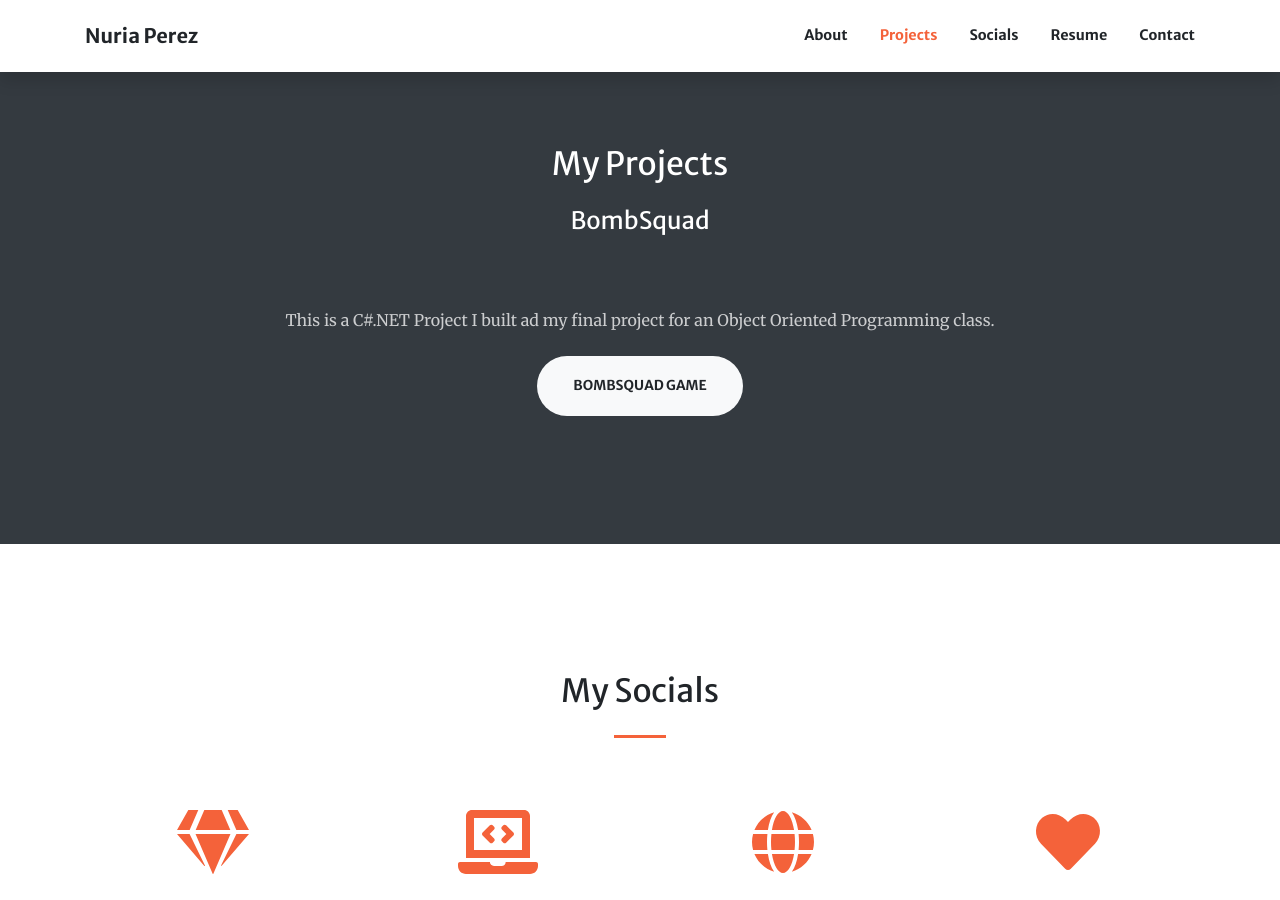
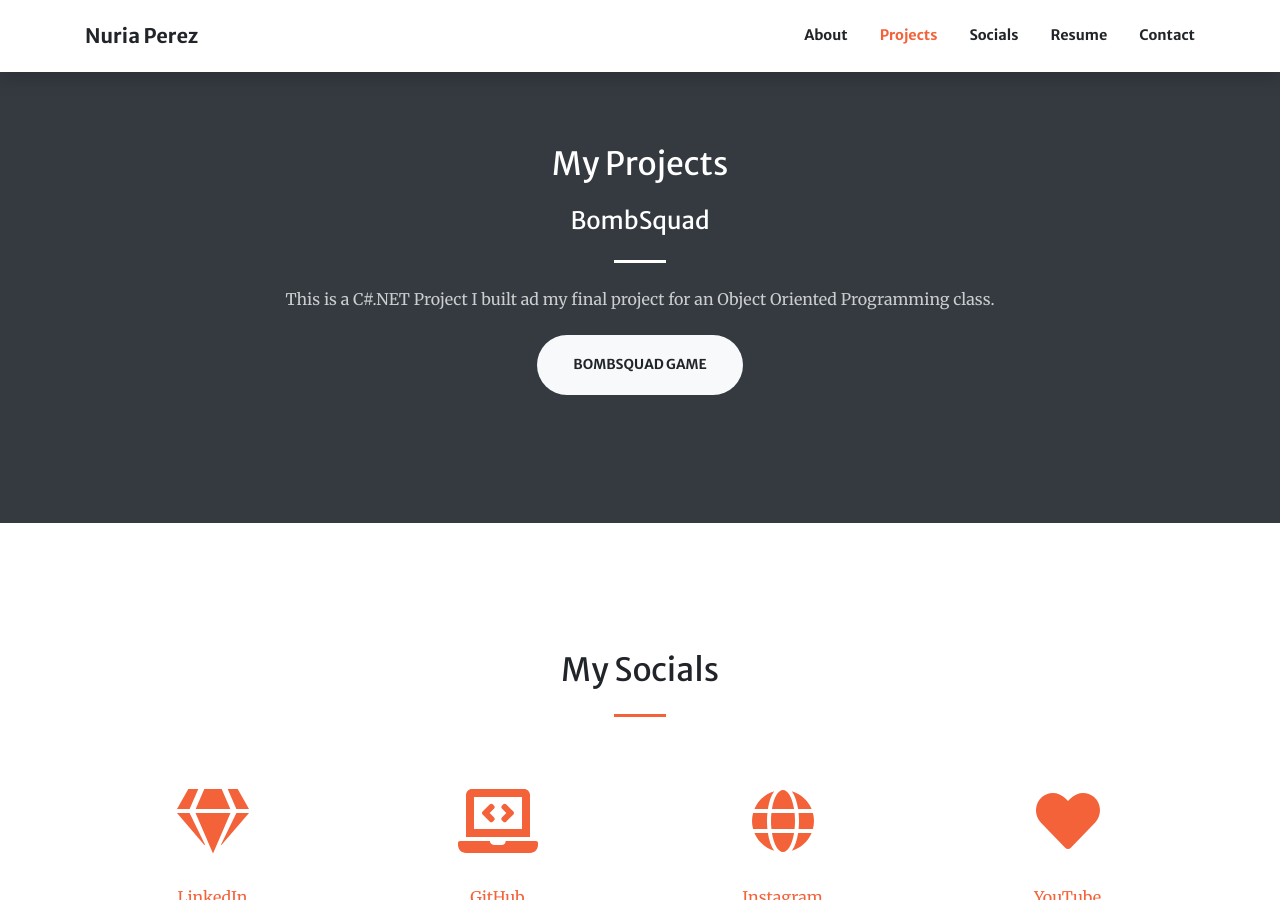
Before and after one commit to nperezcasas/nperezcasas.github.io, a Jekyll site: the page built from index.html, in a window 1280 px wide and 900 px high, scrolled down 1601 px. Built offline with Jekyll 4.4.1, drawn with Linux system fonts in a browser that asks for light colours; nearby versions of some CDN libraries.

Commit message:
Update default.html
Adding a line between bombsquad and the project description.

```diff
--- a/_layouts/default.html
+++ b/_layouts/default.html
@@ -73,7 +73,7 @@
             <div class="container text-center">
                 <h2 class="mb-4">My Projects</h2>
                 <h3 class ="h4 mb-2">BombSquad</h3>
-                <hr class="divider light btn-xl" />
+                <hr class="divider light my-4" />
                         <p class="text-white-75 mb-4"> This is a C#.NET Project I built ad my final project for an Object Oriented Programming class. </p>
                         <a class="btn btn-light btn-xl js-scroll-trigger" href="http://bombsquadbeyondnuria.azurewebsites.net/" target="_blank">BombSquad Game</a>
             </div>
```
